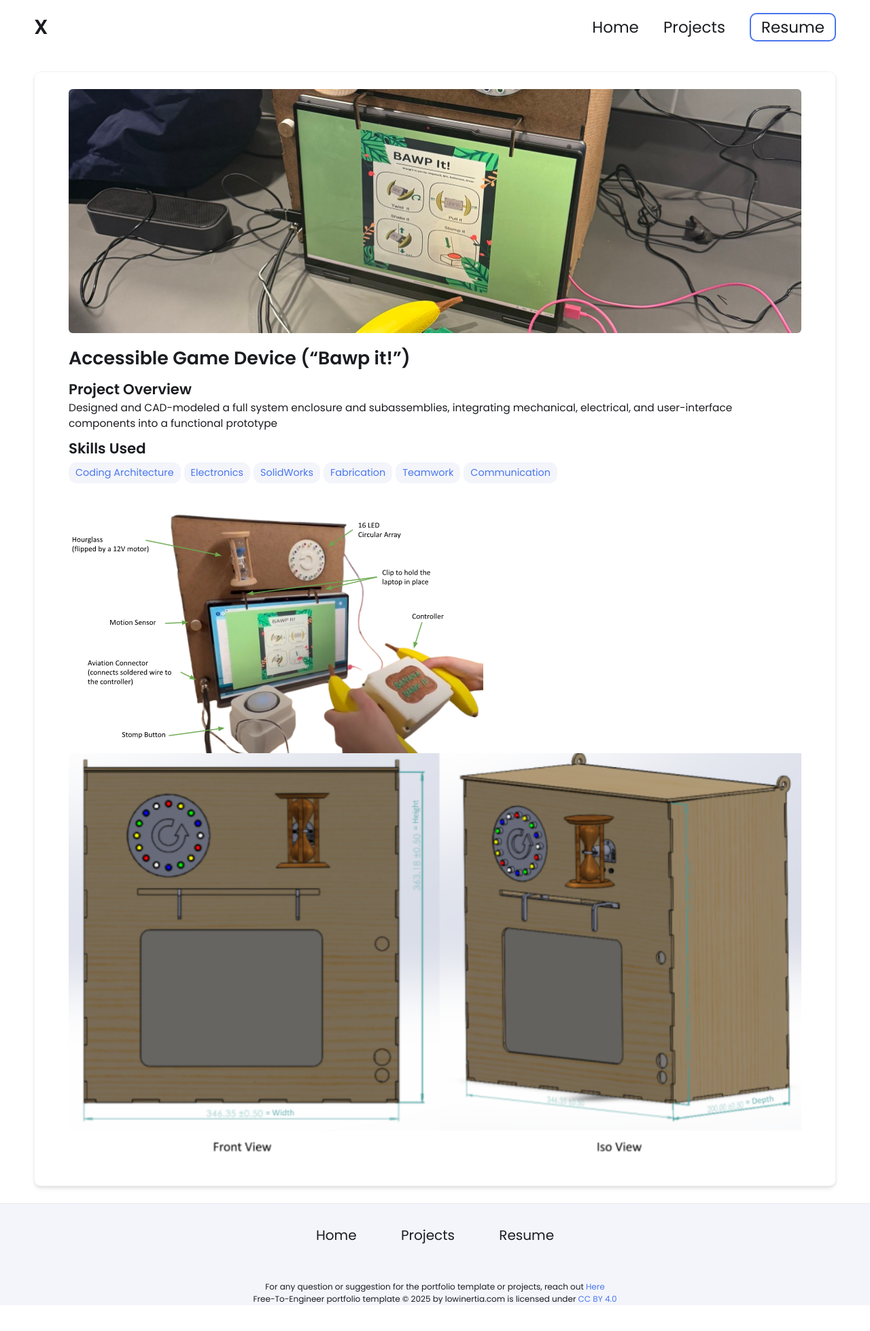
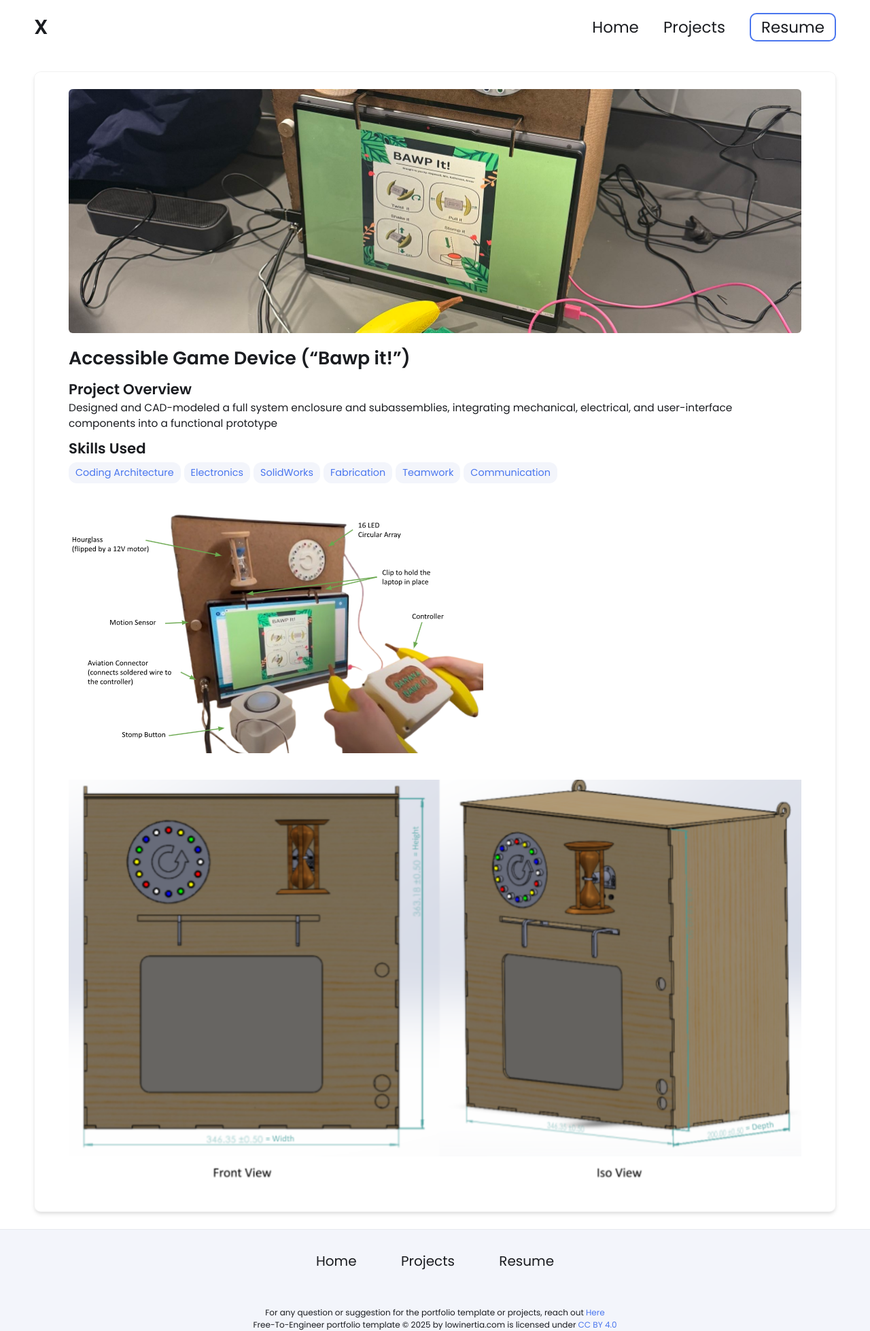
Before and after one commit to qi-katherene/qi-katherene.github.io, a Jekyll site: the page built from _projects/mechatronics/index.md, in a window 1280 px wide. Shown: the whole page at 68% size. Built offline with Jekyll 4.4.1, drawn with Linux system fonts in a browser that asks for light colours; before the commit the page ends 1920 px from its top, so only the background shows below that.

Commit message:
Update index.md

```diff
--- a/_projects/mechatronics/index.md
+++ b/_projects/mechatronics/index.md
@@ -14,7 +14,5 @@ skills:
 main-image: /images/bawpIt_setup.jpg
 ---
 
-{% include image-gallery.html images="images/bawpIt_overview_schematic.png" height="700" %}
-{% include image-gallery.html images="images/bawpIt_container_schematic.png" height="700" %}
-
-<br>
+{% include image-gallery.html images="images/bawpIt_overview_schematic.png" height="700" %} <br>
+{% include image-gallery.html images="images/bawpIt_container_schematic.png" height="700" %} <br>
```
